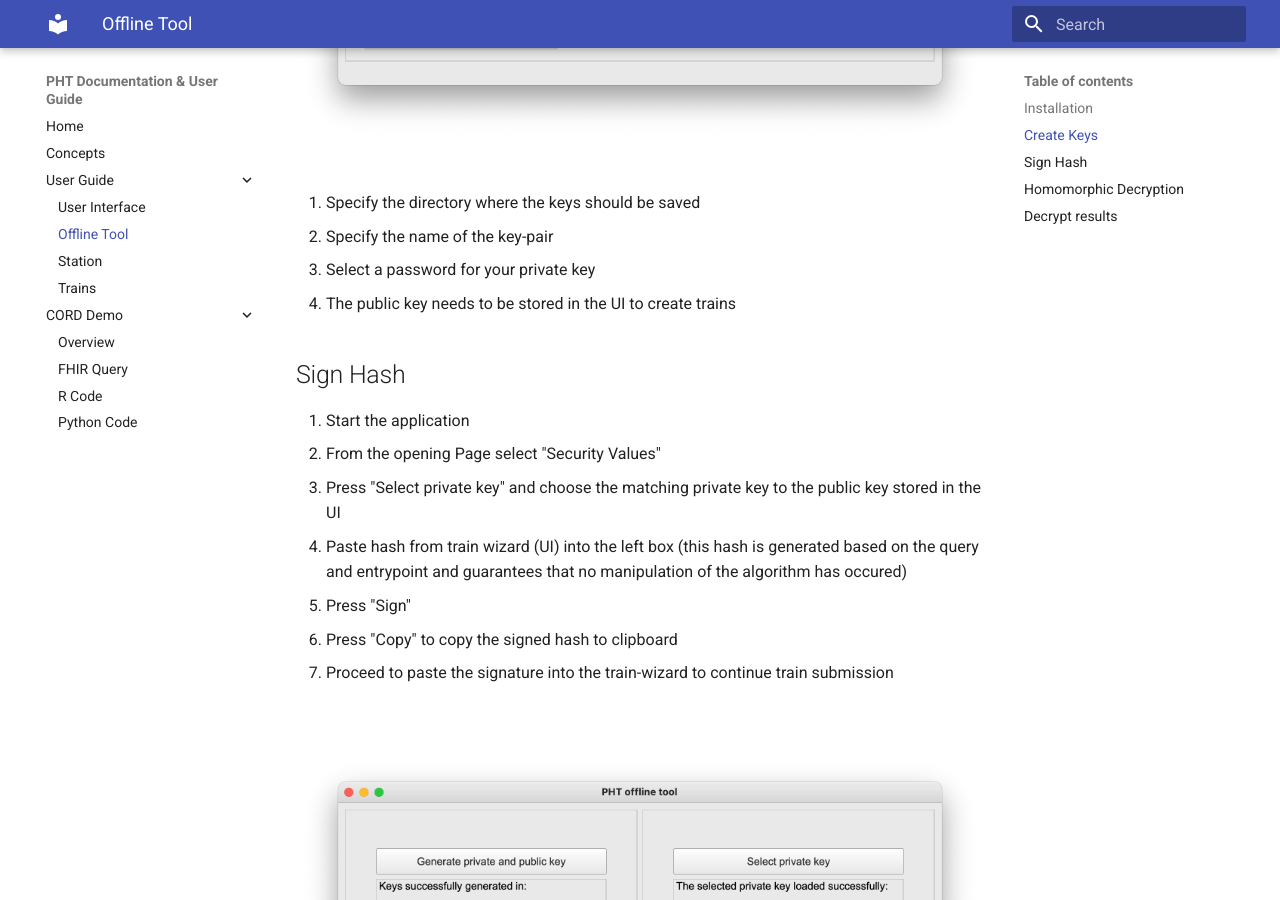
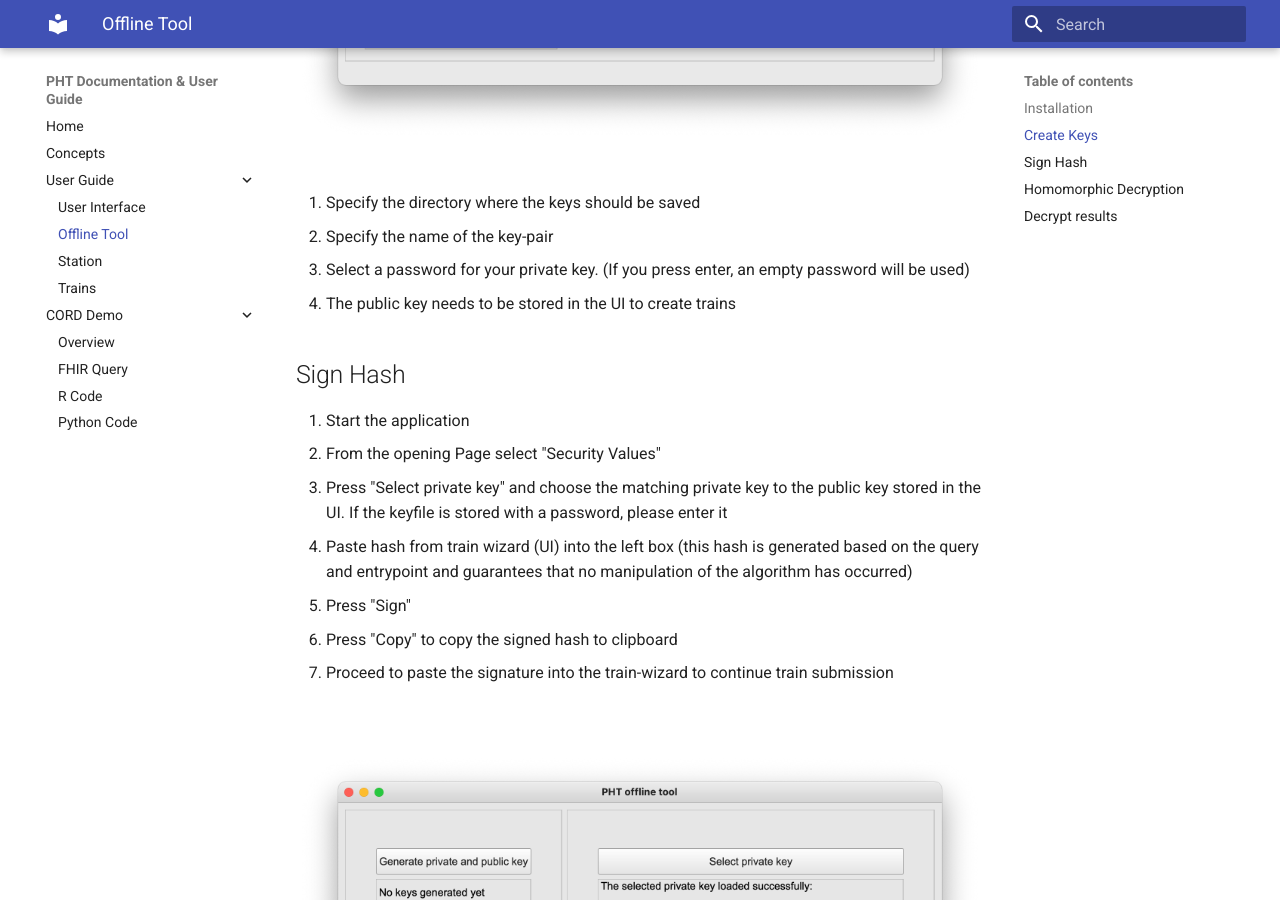
Before and after one commit to PHT-Medic/documentation, an MkDocs documentation site: the page built from docs/offline_tool.md, in a window 1280 px wide and 900 px high, scrolled down 1863 px. Built offline with MkDocs 1.6.1 and Material for MkDocs 9.7.7, drawn with Linux system fonts in a browser that asks for light colours; some of the changed text lies outside the part shown.

Commit message:
Fixed docu offline tool and updated images

```diff
--- a/docs/offline_tool.md
+++ b/docs/offline_tool.md
@@ -27,15 +27,15 @@ and install it based on your OS on your local computer.
 
 4. Specify the directory where the keys should be saved
 5. Specify the name of the key-pair
-6. Select a password for your private key
+6. Select a password for your private key. (If you press enter, an empty password will be used)
 7. The public key needs to be stored in the UI to create trains
 
 ## Sign Hash
 
 1. Start the application
 2. From the opening Page select "Security Values"
-3. Press "Select private key" and choose the matching private key to the public key stored in the UI
-4. Paste hash from train wizard (UI) into the left box (this hash is generated based on the query and entrypoint and guarantees that no manipulation of the algorithm has occured)
+3. Press "Select private key" and choose the matching private key to the public key stored in the UI. If the keyfile is stored with a password, please enter it
+4. Paste hash from train wizard (UI) into the left box (this hash is generated based on the query and entrypoint and guarantees that no manipulation of the algorithm has occurred)
 5. Press "Sign"
 6. Press "Copy" to copy the signed hash to clipboard
 7. Proceed to paste the signature into the train-wizard to continue train submission
@@ -80,8 +80,8 @@ and install it based on your OS on your local computer.
    ![Offline Tool Model Page](images/offline_tool_images/4step.png)
    <br/><br/>
 
-8. Select the models on the left list-box that you wish to decrypt.
-If a file is selected, it will appear in the right box.
-9. Press "Decrypt selected models".
+8. Select the models on the left list-box that you wish to decrypt
+If a file is selected, it will appear in the right box
+9. Press "Decrypt selected models"
 10. You can go to the corresponding directory with the decrypted results by pressing
-"Show decrypted files". The results are saved on your local machine and you are responsible protecting those.
+"Show decrypted files". The results are saved on your local machine and you are responsible protecting those
```
Also changed, not shown: docs/images/offline_tool_images/3step.png, docs/images/offline_tool_images/4step.png, docs/images/offline_tool_images/sign.png, docs/images/offline_tool_images/start.png.
